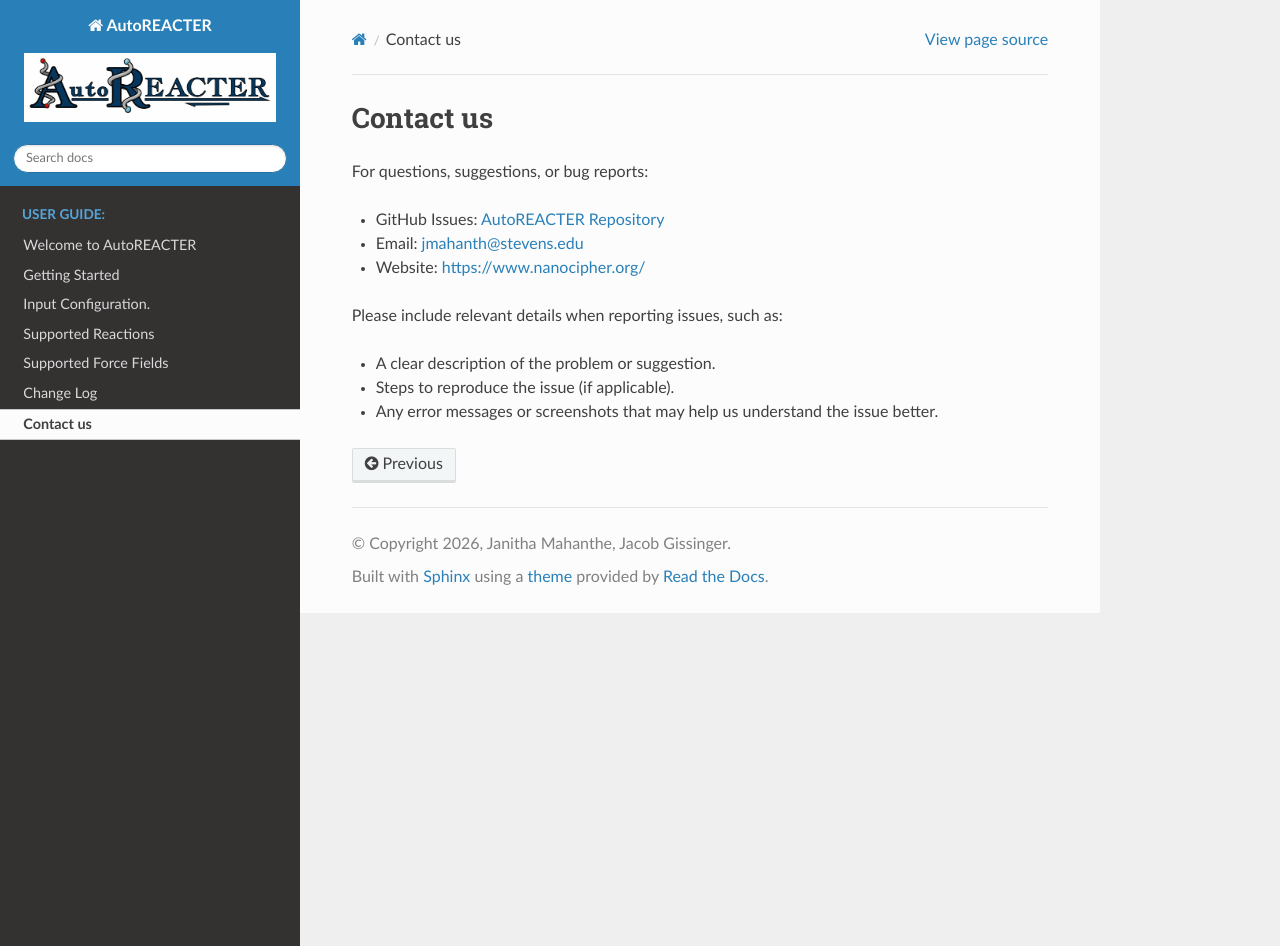
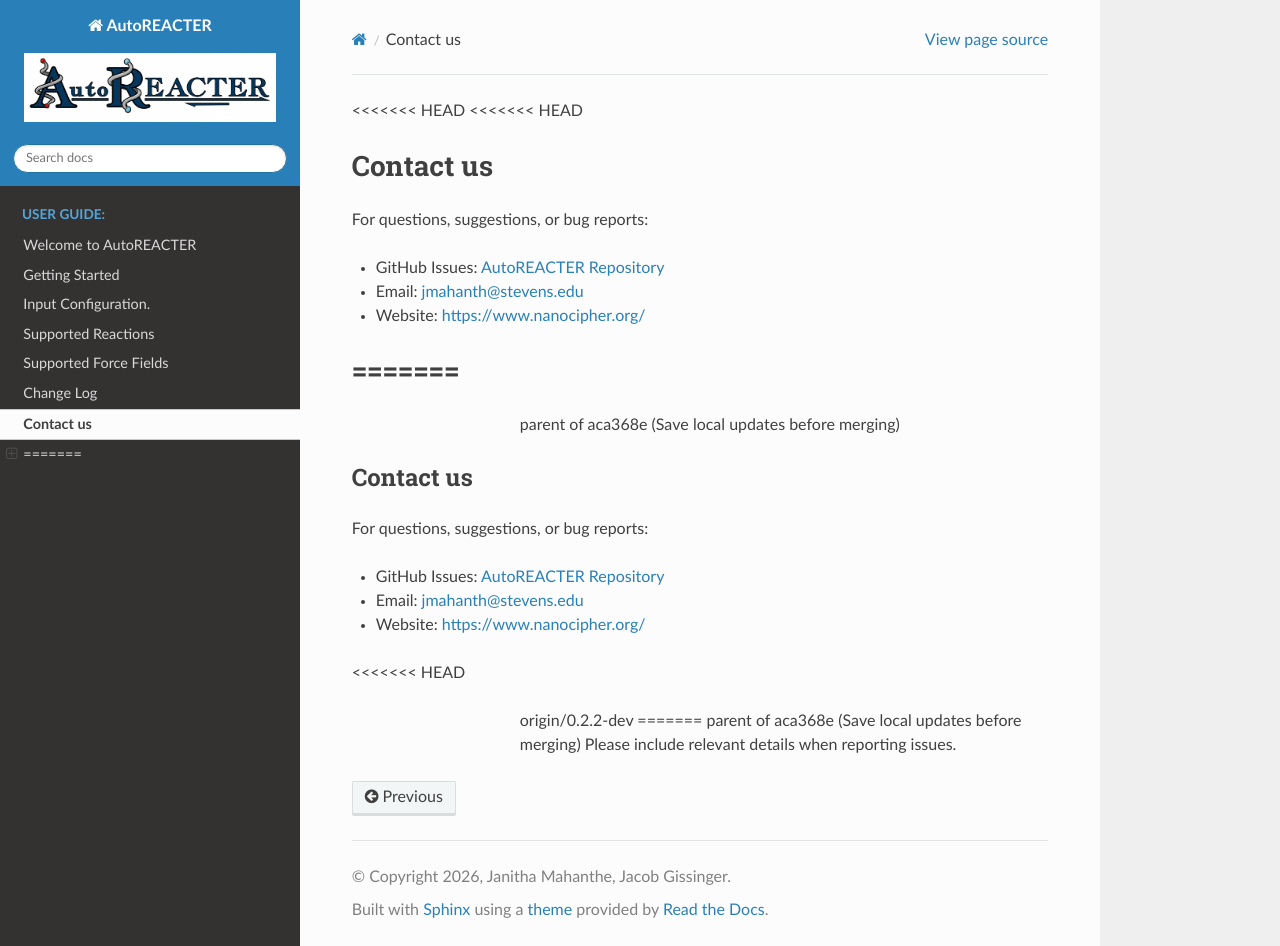
Before and after one commit to NanoCIPHER-Lab/AutoREACTER, a Sphinx documentation site: the page built from docs/source/contact.md, in a window 1280 px wide and 946 px high. Built offline with Sphinx 7.4.7 and the Read the Docs theme 3.1.0, drawn with Linux system fonts in a browser that asks for light colours; pages that are not in the unit, such as notebooks, are missing from menus.

Commit message:
Revert "Resolve merge conflicts in docs and examples"
This reverts commit 8e7fa2aa6db346cce7e61e7bc891d115990842a7, reversing
changes made to 381760d130e56ea715e04a033e6c0a178ce3addb.

```diff
--- a/docs/source/contact.md
+++ b/docs/source/contact.md
@@ -1,3 +1,5 @@
+<<<<<<< HEAD
+<<<<<<< HEAD
 ## Contact us
 
 For questions, suggestions, or bug reports:
@@ -6,8 +8,19 @@ For questions, suggestions, or bug reports:
 - Email: [jmahanth@stevens.edu](mailto:jmahanth@stevens.edu)
 - Website: [https://www.nanocipher.org/](https://www.nanocipher.org/)
 
+=======
+=======
+>>>>>>> parent of aca368e (Save local updates before merging)
+## Contact us
 
-Please include relevant details when reporting issues, such as:
-- A clear description of the problem or suggestion.
-- Steps to reproduce the issue (if applicable).
-- Any error messages or screenshots that may help us understand the issue better.
+For questions, suggestions, or bug reports:
+
+- GitHub Issues: [AutoREACTER Repository](https://github.com/NanoCIPHER-Lab/AutoREACTER)
+- Email: [jmahanth@stevens.edu](mailto:jmahanth@stevens.edu)
+- Website: [https://www.nanocipher.org/](https://www.nanocipher.org/)
+
+<<<<<<< HEAD
+>>>>>>> origin/0.2.2-dev
+=======
+>>>>>>> parent of aca368e (Save local updates before merging)
+Please include relevant details when reporting issues.
```
Also changed, not shown: docs/source/Draft.md (line endings or trailing spaces), 3 other files.
